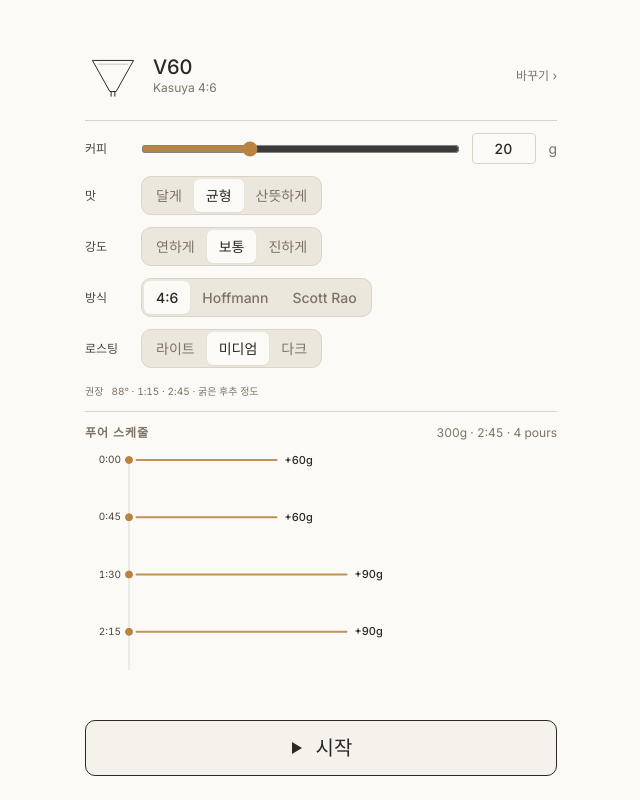
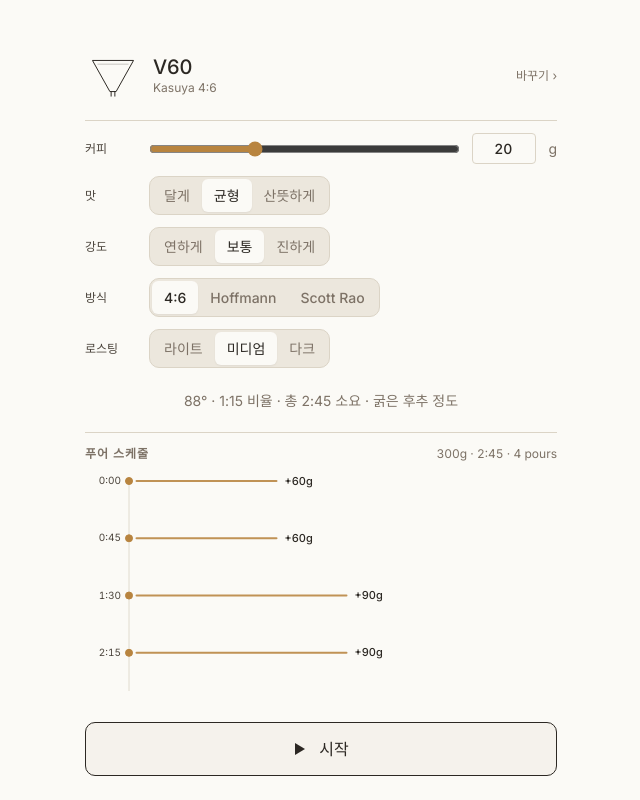
Before and after one commit to haneulcha/hand-drip-pacer, a React (Vite) app: page / in a window 1280 px wide. Both pictures are taken after a click on the button "V60". Shown: the whole page, without its empty margins (319-959 px from the left). Built offline with nearby package versions, Linux system fonts and the light colour scheme; a web font is replaced by a local one.

Commit message:
fix: ui 수정

```diff
--- a/src/features/recipe/RecipeScreen.tsx
+++ b/src/features/recipe/RecipeScreen.tsx
@@ -55,7 +55,7 @@ export function RecipeScreen({
   const methodMeta = brewMethods[method];
 
   const ratioDisplay = `1:${Math.round(recipe.ratio)}`;
-  const recommendedLine = `${recipe.temperature}° · ${ratioDisplay} · ${formatTime(recipe.totalTimeSec)} · ${formatGrindHint(recipe.grindHint)}`;
+  const recommendedLine = `${recipe.temperature}° · ${ratioDisplay} 비율 · 총 ${formatTime(recipe.totalTimeSec)} 소요 · ${formatGrindHint(recipe.grindHint)}`;
 
   const popoverOptions = dripperList.map((d) => {
     const firstMethod = methodsForDripper(d.id)[0];
@@ -137,7 +137,10 @@ export function RecipeScreen({
             label="방식"
             value={method}
             onChange={onMethodChange}
-            options={compatMethods.map((m) => ({ value: m.id, label: m.shortName ?? m.name }))}
+            options={compatMethods.map((m) => ({
+              value: m.id,
+              label: m.shortName ?? m.name,
+            }))}
           />
         </Row>
 
@@ -156,9 +159,10 @@ export function RecipeScreen({
         </Row>
 
         {/* recommended row */}
-        <div className="mt-1 flex items-center gap-2 text-2xs text-text-muted">
-          <span className="whitespace-nowrap">권장</span>
-          <span className="flex-1 tabular-nums">{recommendedLine}</span>
+        <div className="text-center my-2">
+          <span className="flex-1 text-sm text-text-muted">
+            {recommendedLine}
+          </span>
         </div>
 
         <div className="h-px bg-border" />
@@ -191,7 +195,7 @@ export function RecipeScreen({
         <button
           type="button"
           onClick={onStart}
-          className="flex h-14 w-full items-center justify-center gap-3 rounded-button border border-text-primary bg-surface-subtle text-lg font-medium transition-colors hover:bg-surface-inset"
+          className="w-full flex items-center justify-center gap-3 rounded-button border border-text-primary bg-surface-subtle py-3.5 transition-colors hover:bg-surface-inset"
         >
           <svg width={14} height={16} viewBox="0 0 14 16" aria-hidden="true">
             <path d="M 2 2 L 12 8 L 2 14 Z" fill="currentColor" />
@@ -223,7 +227,7 @@ function Row({
   readonly children: React.ReactNode;
 }) {
   return (
-    <div className="grid grid-cols-[2.75rem_1fr] items-center gap-3">
+    <div className="grid grid-cols-[3.25rem_1fr] items-center gap-3">
       <span className="text-xs text-text-secondary">{label}</span>
       <div>{children}</div>
     </div>
--- a/src/ui/Footer.tsx
+++ b/src/ui/Footer.tsx
@@ -1,7 +1,7 @@
 export function Footer() {
   const year = new Date().getFullYear();
   return (
-    <footer className="flex items-center justify-center gap-2 pb-5 pt-2 text-[11px] text-text-muted">
+    <footer className="flex items-center justify-center gap-2 py-3 text-xs text-text-muted">
       <span>© {year} haneulcha</span>
       <span aria-hidden="true">·</span>
       <a
```
